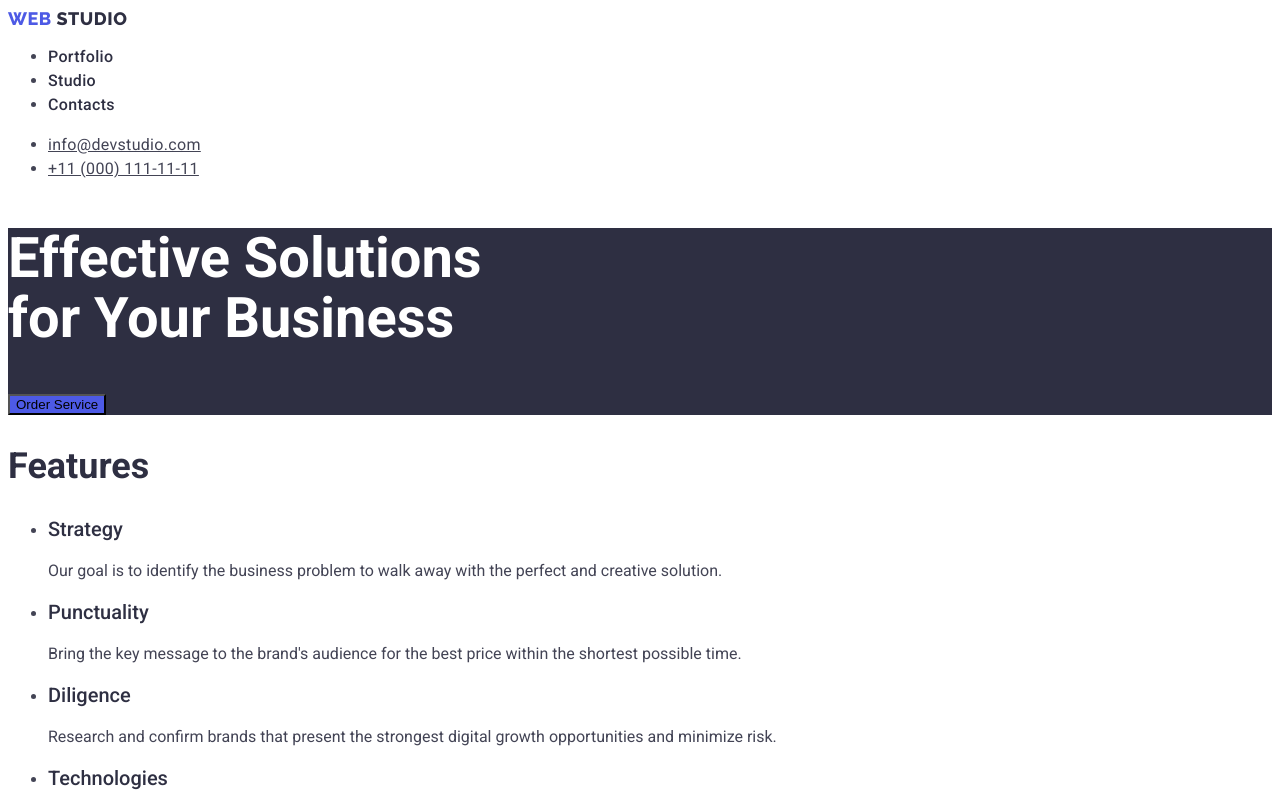
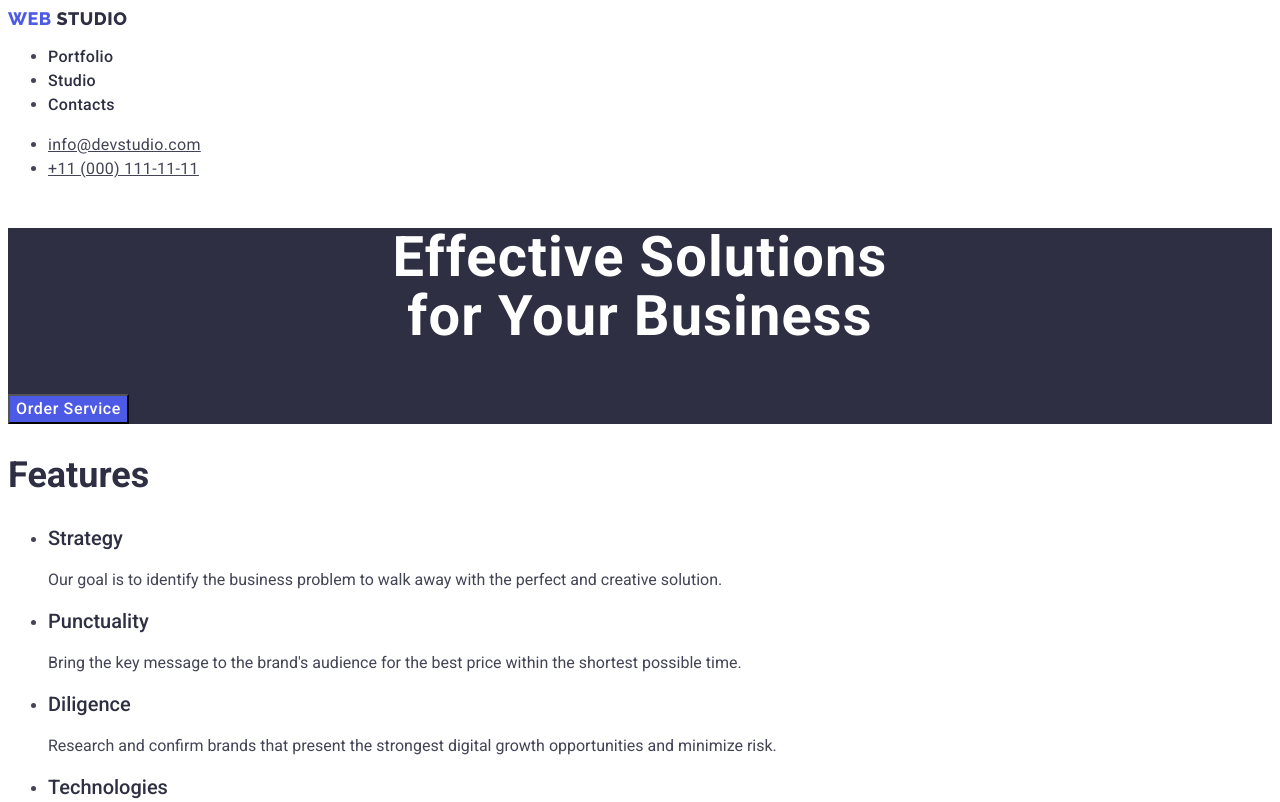
Before and after one commit to Denys-Tym/new-project-2, a plain HTML site: page index.html in a window 1280 px wide. Shown: the top 802 px of the page. Drawn offline with Linux system fonts and the light colour scheme.

Commit message:
commit-update

```diff
--- a/css/styles.css
+++ b/css/styles.css
@@ -7,6 +7,10 @@
 }
 .link {
   text-decoration: none;
+}
+
+:root {
+  --brand-color: #2e2f42;
 }
 
 .section {
@@ -76,12 +80,25 @@
   font-size: 56px;
   font-style: normal;
   font-weight: 700;
-  line-height: 60px;
+  line-height: 1.07;
+  text-align: center;
+  letter-spacing: 0.02em;
 }
 .hero-btn {
+  color: #ffffff;
   background: var(--IRIS, #4d5ae5);
+  cursor: pointer;
+  font-family: "Roboto", sans-serif;
+  font-weight: 500;
+  font-size: 16px;
+  line-height: 1.5;
+  letter-spacing: 0.04em;
 }
 
+.hero-btn:hover,
+.hero-btn:focus {
+  background-color: #404bbf;
+}
 /* Main styles */
 
 .feature {
@@ -134,4 +151,6 @@
   font-size: 16px;
   font-style: normal;
   font-weight: 400;
+  line-height: 1.5;
+  letter-spacing: 0.02em;
 }
```
